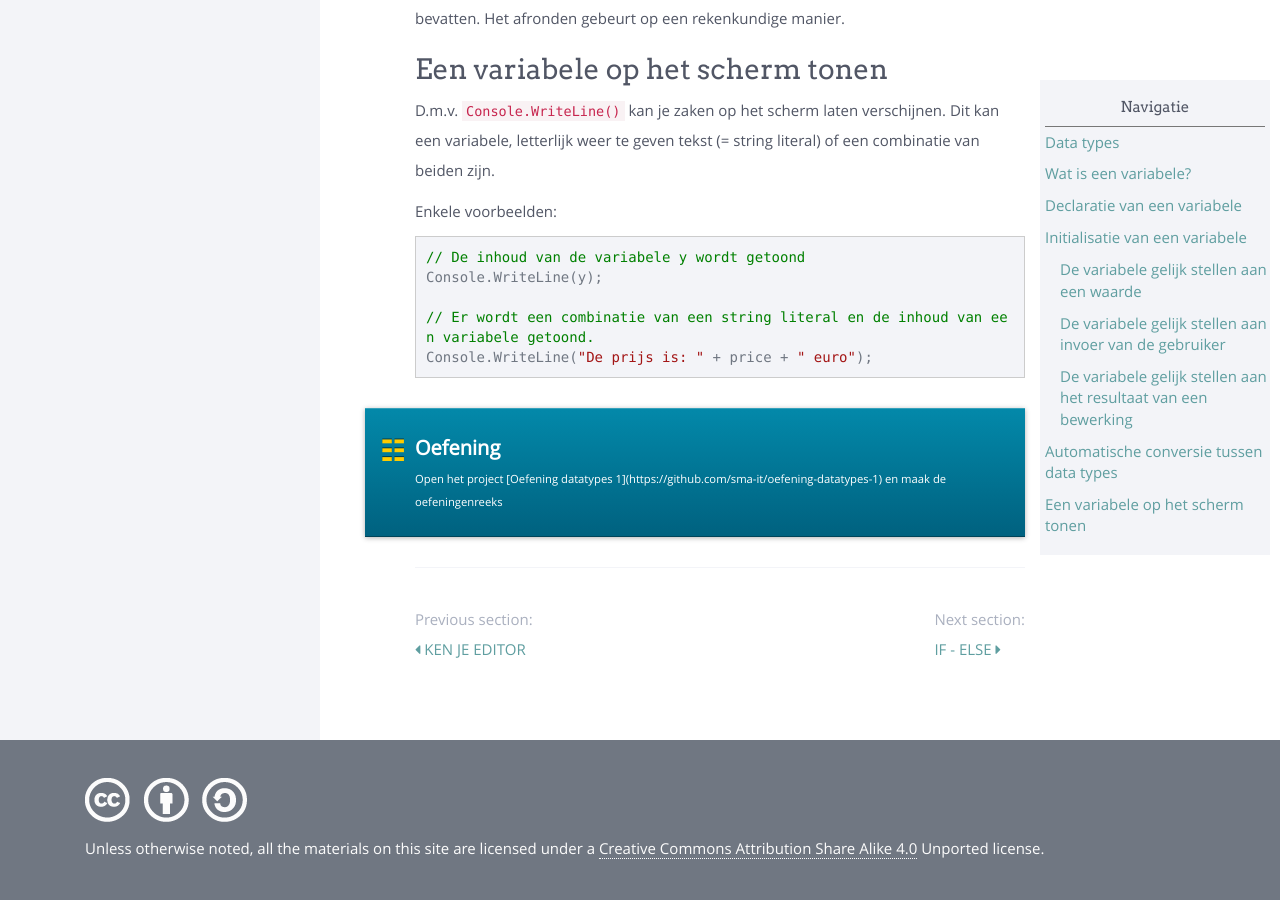
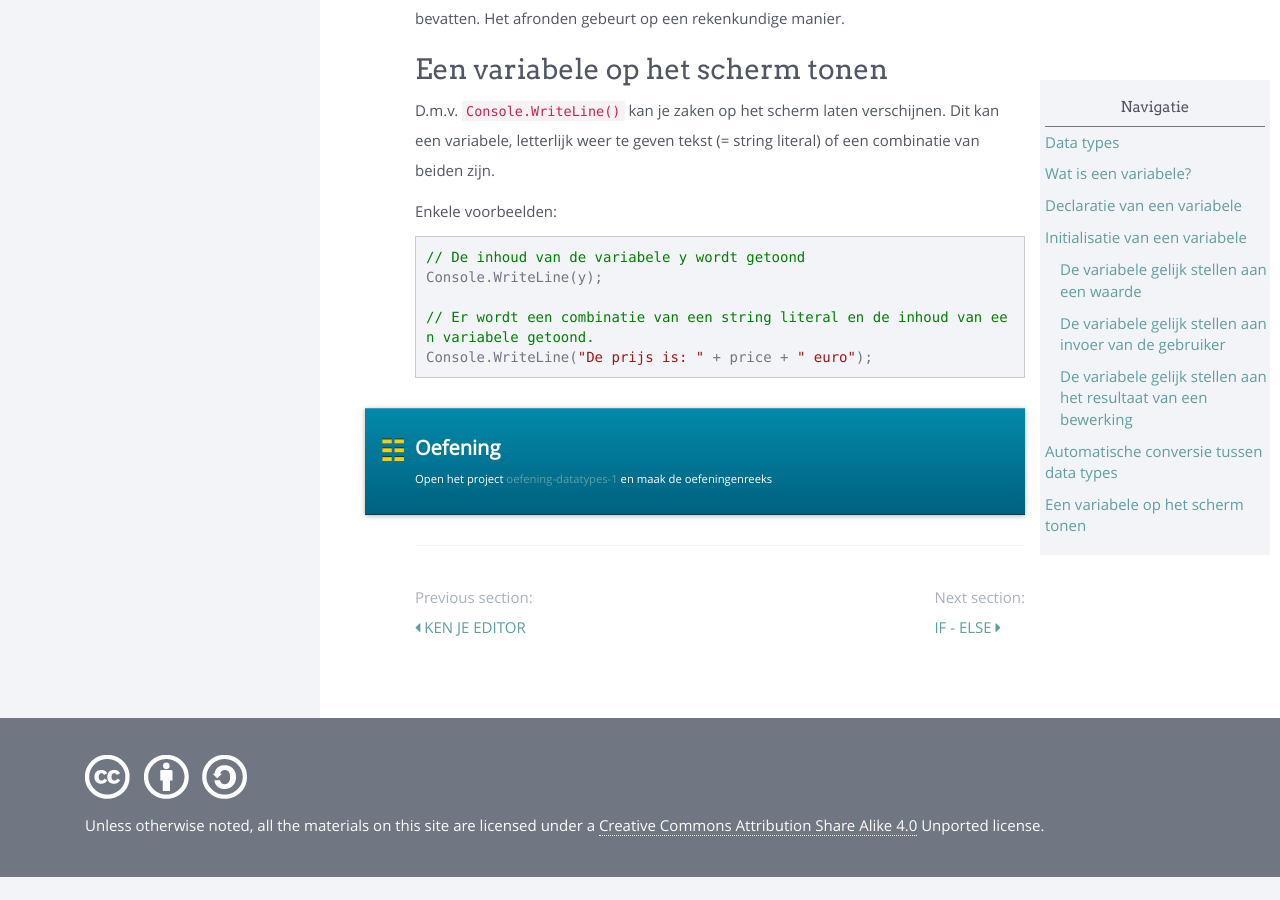
Before and after one commit to sma-it/sma-it.github.io, a Jekyll site: the page built from modules/basics/_posts/2000-01-03-data_types.md, in a window 1280 px wide and 900 px high, scrolled down 5197 px. Built offline with Jekyll 4.4.1, drawn with Linux system fonts in a browser that asks for light colours; nearby versions of some CDN libraries; after the commit the page ends 6074 px from its top, so only the background shows below that; some of the changed lines change nothing that is shown.

Commit message:
Exercises -added html link

````diff
--- a/modules/basics/_posts/2000-01-03-data_types.md
+++ b/modules/basics/_posts/2000-01-03-data_types.md
@@ -206,5 +206,5 @@
 ```
 
 <div class="note oefening">
-<p>Open het project [Oefening datatypes 1](https://github.com/sma-it/oefening-datatypes-1) en maak de oefeningenreeks</p>
+<p>Open het project <a href="https://github.com/sma-it/oefening-datatypes-1">oefening-datatypes-1</a> en maak de oefeningenreeks</p>
 </div>
````
